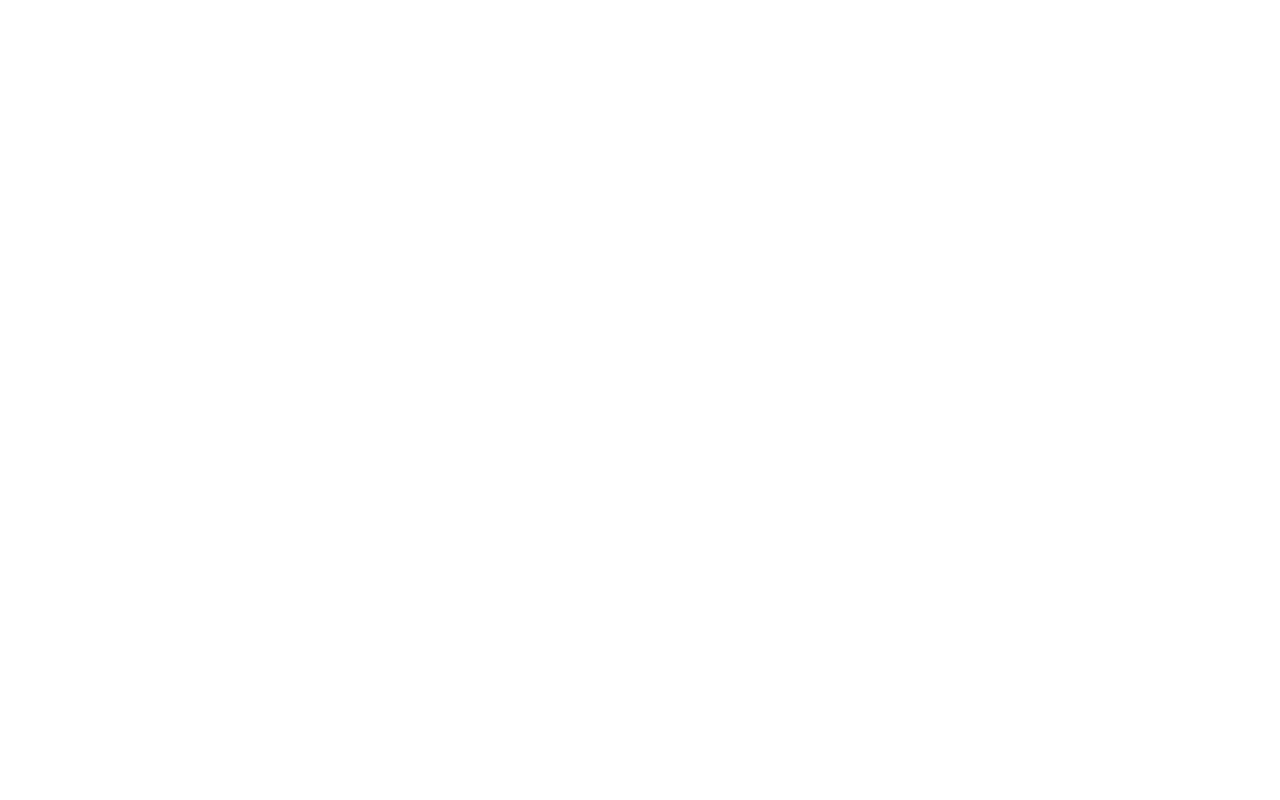
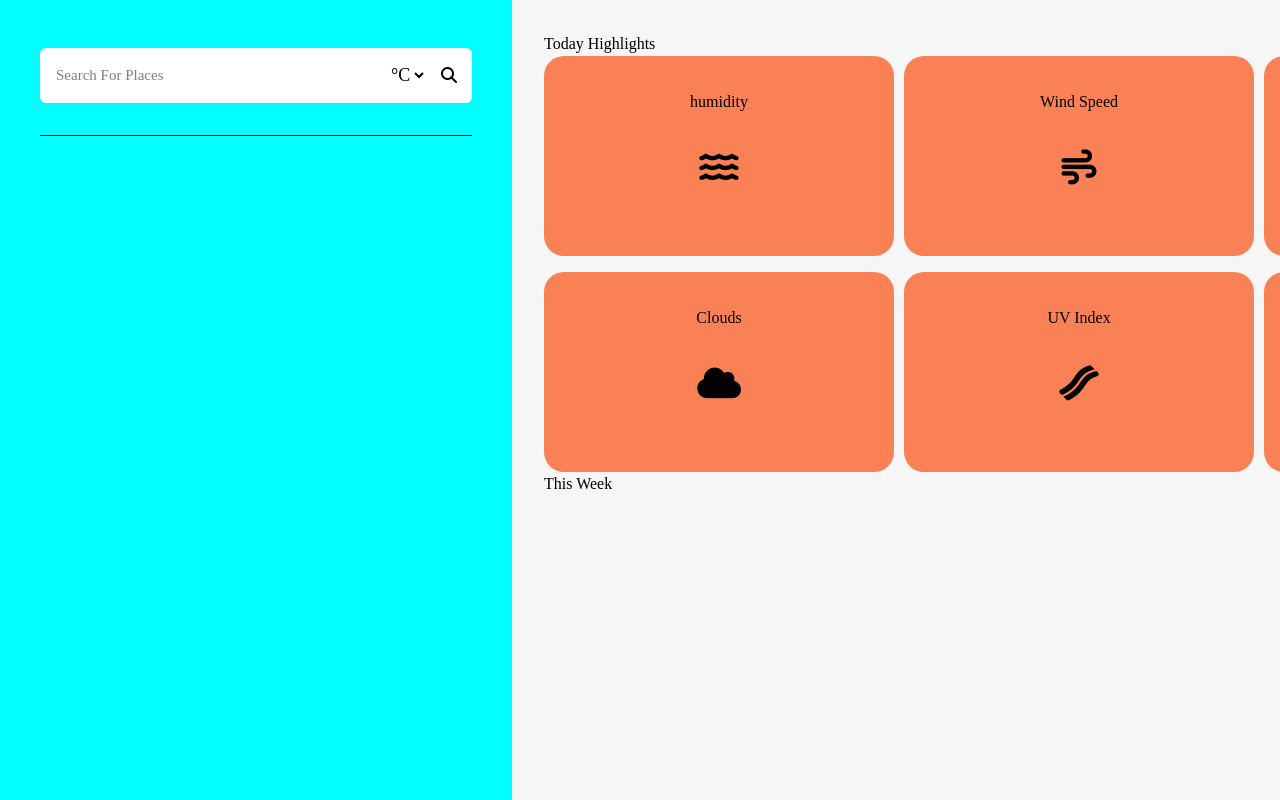
Before and after one commit to bhagatbhutale/WeatherAPIProject, a plain HTML site: page index.html in a window 1280 px wide. Drawn offline with nearby package versions, Linux system fonts and the light colour scheme.

Commit message:
sidebar and right section is completed

```diff
--- a/CSS/style.css
+++ b/CSS/style.css
@@ -0,0 +1,95 @@
+* {
+    margin: 0px;
+    padding: 0px;
+    font-family: "Poppins";
+    box-sizing: border-box;
+}
+
+body {
+    height: 100vh;
+}
+
+.container {
+    display: flex;
+    align-items: center;
+}
+
+.weather-input {
+    width: 40%;
+    position: fixed;
+    inset: 0;
+    background-color: aqua;
+    padding: 1rem 2.5rem;
+    /* display: none; */
+}
+
+.input-group {
+    position: relative;
+    display: flex;
+    align-items: center;
+    margin: 2rem 0;
+}
+
+.input-group input {
+    background-color: white;
+    text-transform: capitalize;
+    padding: 1rem;
+    font-size: 15px;
+    border-radius: 6px;
+    width: 100%;
+    outline: none;
+    border: none;
+}
+
+.input-group .converter {
+    position: absolute;
+    right: 45px;
+    border: none;
+    outline: none;
+    font-size: 18px;
+    cursor: pointer;
+}
+
+.input-group .fa-search {
+    position: absolute;
+    right: 15px;
+    color: black;
+    cursor: pointer;
+}
+
+
+/* // weather output  */
+
+.weather-output {
+    width: 60%;
+    position: fixed;
+    inset: 0;
+    margin-left: 40%;
+    padding: 2rem;
+    background: #f6f6f6;
+    overflow: auto;
+}
+
+.highlight {
+    display: grid;
+    grid-template-columns: repeat(3, 350px);
+    grid-auto-flow: row;
+    row-gap: 1rem;
+    column-gap: 10px;
+}
+
+.highlight  div {
+    height: 200px;
+    display: grid;
+    align-items: center;
+    justify-content: center;
+    text-align: center;
+    background-color: rgb(249, 129, 85);
+    border-radius: 20px;
+    padding: 1rem;
+}
+
+.highlight i {
+
+    font-size: 35px;
+}
--- a/index.html
+++ b/index.html
@@ -3,11 +3,87 @@
 <head>
     <meta charset="UTF-8">
     <meta name="viewport" content="width=device-width, initial-scale=1.0">
-    <title>Weather Api project </title>
+    <title>Weather App project </title>
     <link rel="stylesheet" href="./CSS/style.css">
+    <link rel="stylesheet" href="https://cdnjs.cloudflare.com/ajax/libs/font-awesome/6.7.2/css/all.min.css" integrity="sha512-Evv84Mr4kqVGRNSgIGL/F/aIDqQb7xQ2vcrdIwxfjThSH8CSR7PBEakCr51Ck+w+/U6swU2Im1vVX0SVk9ABhg==" crossorigin="anonymous" referrerpolicy="no-referrer" />
+
+    <!-- // tailwindCSS used  -->
+     <script src="https://unpkg.com/@tailwindcss/browser@4"></script>
 </head>
 <body>
+    <div class="container">
+        <div class="weather-input">
+            <div class="input-group">
+                <input type="text"  id="userLocation" placeholder="Search for Places"/>
 
+                <select class="converter" id="converter">
+                    <option value="">°C</option>
+                    <option value="">°F</option>
+                </select>
+
+                <i class="fa fa-search"></i>
+            </div>
+
+            <div class="weatherIcon">
+                <h2  class="tempreture"></h2>
+                <div class="feelsLike"></div>
+                <div class="description"></div>
+                <hr>
+
+                <div class="date"></div>
+                <div class="city"></div>
+
+            </div>
+
+        </div>
+
+        <div class="weather-output">
+            <h2 class="heading">Today Highlights</h2>
+            <div class="highlight">
+                <div class="humidity">
+                    humidity
+                    <i class="fa-solid fa-water"></i>
+                    <h1 id="hValue"></h1>
+                </div>
+
+                <div class="wind-speed">
+                    Wind Speed
+                    <i class="fa-solid fa-wind"></i>
+                    <h1 id="wValue"></h1>
+                </div>
+                <div class="sun">
+                   <span>
+                    <i class="fa-solid fa-sun"></i>
+                    <p><span id="srValue"></span>Sunrice</p>
+                   </span>
+                   <span>
+                    <i class="fa-regular fa-sun"></i>
+                    <p><span id="ssValue"></span>Sunset</p>
+                   </span>
+                </div>
+                <div class="clouds">
+                    Clouds
+                    <i class="fa-solid fa-cloud"></i>
+                    <h1 id="cValue"></h1>
+                </div>
+                <div class="uv-index">
+                    UV Index
+                    <i class="fa-solid fa-bacon"></i>
+                    <h1 id="uvValue"></h1>
+                </div>
+                <div class="pressure">
+                    pressure
+                    <i class="fa-solid fa-volcon"></i>
+                    <h1 id="pValue"></h1>
+                </div>
+            </div>
+
+
+            <h2 class="heading">This Week</h2>
+
+
+        </div>
+    </div>
 
 
 
```
Also changed, not shown: document.txt (added).
